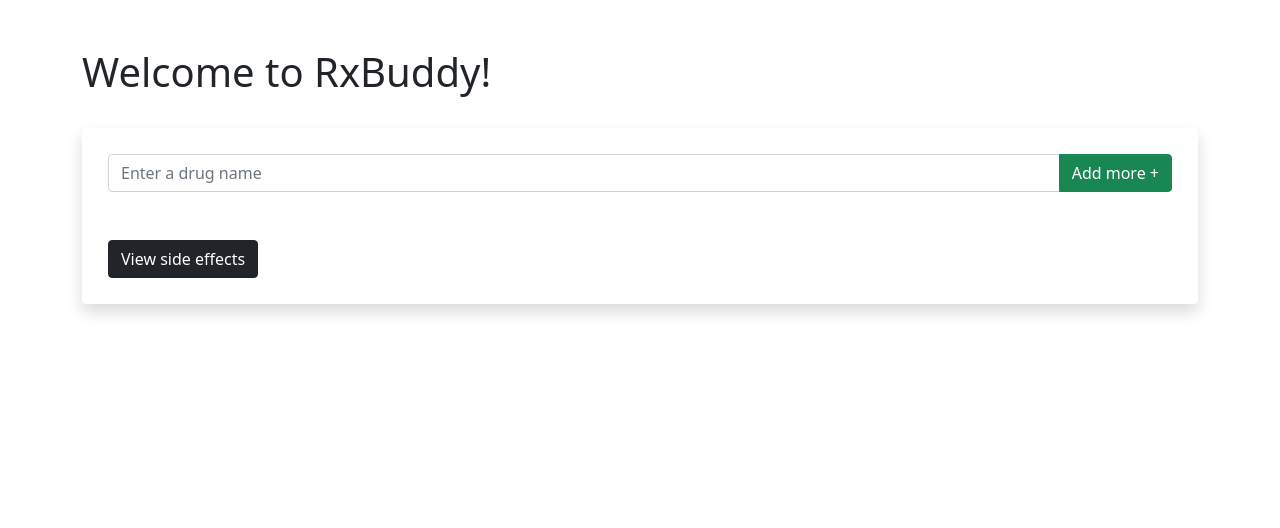
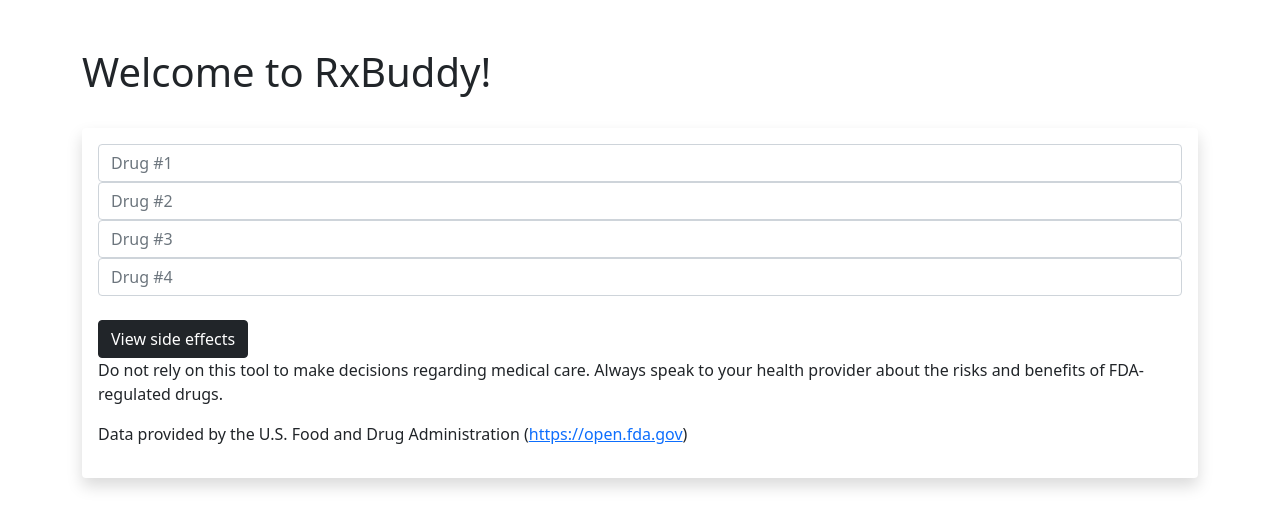
Before and after one commit to holden-chen/RxBuddyApp, a Flask app: page / in a window 1280 px wide. Shown: the part 56-584 px from the top of the page. Run offline with Flask 2, Linux system fonts and the light colour scheme.

Commit message:
Removed temporary database and switched to openFDA API

```diff
--- a/main.py
+++ b/main.py
@@ -1,62 +1,41 @@
 # Holden Chen
-# 09/18/2021
+# Updated 01/04/2022
 # RxBuddyApp - A Flask app that shows the user the common side effects for a given medication.
 
-from sqlite3.dbapi2 import connect
-from flask import Flask, render_template, request, g
-from datetime import datetime
-import sqlite3
-
-from flask.templating import render_template_string
+from flask import Flask, render_template, request
+from dotenv import load_dotenv
+import requests
+import json
+import os
 
 
 app = Flask(__name__)
 
+load_dotenv()  # take environmental variable from .env.
 
-def connect_db():
-    medications_db = sqlite3.connect('medications.db', check_same_thread=False)
-    medications_db.row_factory = sqlite3.Row
-    return medications_db
-
-def get_db():
-    if not hasattr(g, 'sqlite3'):
-        g.sqlite3_db = connect_db()
-    return g.sqlite3_db
-
-@app.teardown_appcontext
-def close_db(error):
-    if hasattr(g, 'sqlite_db'):
-        g.sqlite3_db.close()
-
-
-def get_side_effects(medication):
-    """Returns the common side effects for a given medication."""
-    try:
-        user_med = medication.lower()
-        db = get_db()
-
-        query = """SELECT * FROM medications WHERE drug_name = ?"""
-        arg = (user_med,)
-        cursor = db.execute(query, arg)
-        results = cursor.fetchone()
-        cursor.close()
-
-        return results[2]
-    except ValueError:
-        return "ERROR"
+API_KEY = os.getenv("API_KEY")
 
 # Index page with the UI
 @app.route("/", methods=["POST", "GET"])
 def index():
-    medications = request.form.getlist('drug[]')
-    results = []
-    medication = None
-    for medication in medications:
-        if medication:
-            results.append(get_side_effects(medication))
-        else:
-            results.append("NOT FOUND")
-    return render_template("index.html", meds_side_effects=zip(medications, results), meds=medications)
+    if request.method == "POST":
+        drug_1 = request.form["drug_1"]
+        drug_2 = request.form["drug_2"]
+        drug_3 = request.form["drug_3"]
+        drug_4 = request.form["drug_4"]
+        drug_dict = {drug_1: None, drug_2: None, drug_3: None, drug_4: None}
+
+        for drug_name in drug_dict:
+            if drug_name == "":
+                continue
+            url = f"https://api.fda.gov/drug/label.json?api_key={API_KEY}&search=adverse_reactions:{drug_name}"
+            req = requests.get(url)
+            drug_data = json.loads(req.content)
+            drug_dict[drug_name] = drug_data["results"][0]["adverse_reactions"][0]
+
+        return render_template("index.html", drug_dict=drug_dict)
+
+    return render_template("index.html")
 
 if __name__ == "__main__":
     app.run(host="127.0.0.1", port=8080, debug=False)
--- a/templates/index.html
+++ b/templates/index.html
@@ -1,48 +1,6 @@
 {% extends 'base.html' %}
 
 {% block content %}
-<script>
-  $(document).ready(function() {
-
-    var MaxInputs = 8; //maximum input boxes allowed
-    var InputsWrapper = $("#InputsWrapper"); //Input boxes wrapper ID
-    var AddButton = $("#AddMoreFileBox"); //Add button ID
-
-    var x = InputsWrapper.length; //initial text box count
-    var FieldCount=1; //to keep track of text box added
-
-    $(AddButton).click(function (e) {
-      if(x <= MaxInputs) {
-        FieldCount++; //text box added increment
-        //add input box
-        $(InputsWrapper).append('<div class="row"><div class="input-group"><input type="text" placeholder="Enter a drug name" class="form-control name_list" name="drug[]" id="field_'+ FieldCount +''+ FieldCount +'"/><a href="#" class="btn btn-danger removeclass">×</a></div></div>');
-        x++; //text box increment
-      }
-      return false;
-    });
-
-    $("body").on("click",".removeclass", function(e) { //user click on remove text
-      if( x > 1 ) {
-        $(this).parent('div').remove(); //remove text box
-        x--; //decrement textbox
-      }
-      return false;
-    });
-
-   $('#btnSubmit').click(function (e) {
-      $.ajax({
-        url:"/",
-        method:"POST",
-        data:{ meds:
-          $('#add_med')},
-        success: function (data) {
-          $('#add_med')[0].reset();
-        }
-      });
-      e.preventDefault();
-   });
-  });
-</script>
 <style>
   .row {padding:10px;}
 </style>
@@ -51,22 +9,30 @@
   <h1>Welcome to RxBuddy!</h1>
   <br/>
   <div class="shadow p-3 mb-5 bg-white rounded">
-    <div class="form-group row">
-      <form action="" method="POST" name="add_med" id="add_med">
-        <div id="InputsWrapper">
-          <div class="input-group">
-            <input type="text" name="drug[]" placeholder="Enter a drug name" class="form-control name_list"/>
-            <button type="button" name="add" id="AddMoreFileBox" class="btn btn-success">Add more +</button>
-          </div>
-          <br/>
-        </div>
-        <br/>
-        <button type="submit" id="btnSubmit" class="btn btn-dark">View side effects</button>
-      </form>
-    </div>
+    <form action="" method="POST" name="search_drugs" id="search_drugs">
+      <div class="form-group">
+        <input type="text" name="drug_1" placeholder="Drug #1" class="form-control name_list"/>
+      </div>
+      <div class="form-group">
+        <input type="text" name="drug_2" placeholder="Drug #2" class="form-control name_list"/>
+      </div>
+      <div class="form-group">
+        <input type="text" name="drug_3" placeholder="Drug #3" class="form-control name_list"/>
+      </div>
+      <div class="form-group">
+        <input type="text" name="drug_4" placeholder="Drug #4" class="form-control name_list"/>
+      </div>
+      <br/>
+      <button type="submit" class="btn btn-dark">View side effects</button>
+      <br/>
+      <div>
+        <p>Do not rely on this tool to make decisions regarding medical care. Always speak to your health provider about the risks and benefits of FDA-regulated drugs.</p>
+        <p>Data provided by the U.S. Food and Drug Administration (<a href="https://open.fda.gov">https://open.fda.gov</a>)</p>
+      </div>
+    </form>
   </div>
   <br/>
-  {% if meds %}
+  {% if drug_dict %}
     <div class="shadow p-3 mb-5 bg-white rounded">
       <table class="table table-striped">
           <thead>
@@ -76,11 +42,15 @@
             </tr>
           </thead>
           <tbody>
-            {% for med, result in meds_side_effects %}
-              <tr>
-                <td>{{ med.capitalize() }}</td>
-                <td>{{ result.capitalize() }}</td>
-              </tr>
+            {% for drug in drug_dict %}
+              {% if drug == "" %}
+                {{ continue }}
+              {% else %}
+                <tr>
+                  <td>{{ drug.capitalize() }}</td>
+                  <td>{{ drug_dict[drug] }}</td>
+                </tr>
+              {% endif %}
             {% endfor %}
           </tbody>
         </table>
```
Also changed, not shown: models.py (deleted, +0 -37 lines), scrapetodb.py (deleted, +0 -52 lines), medications.db (deleted), 1 other file.
